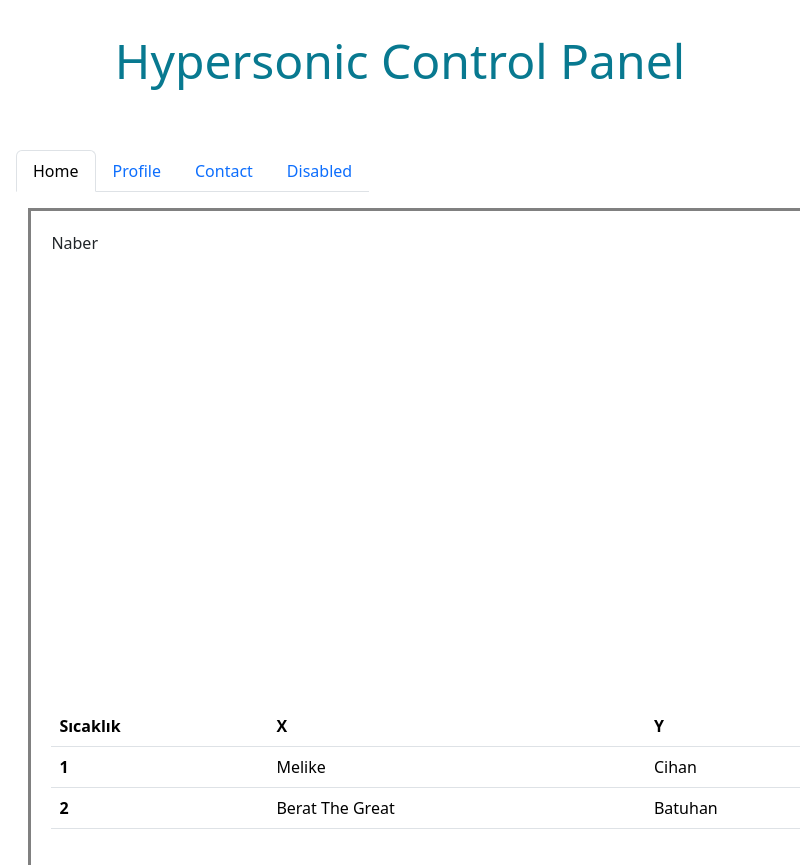
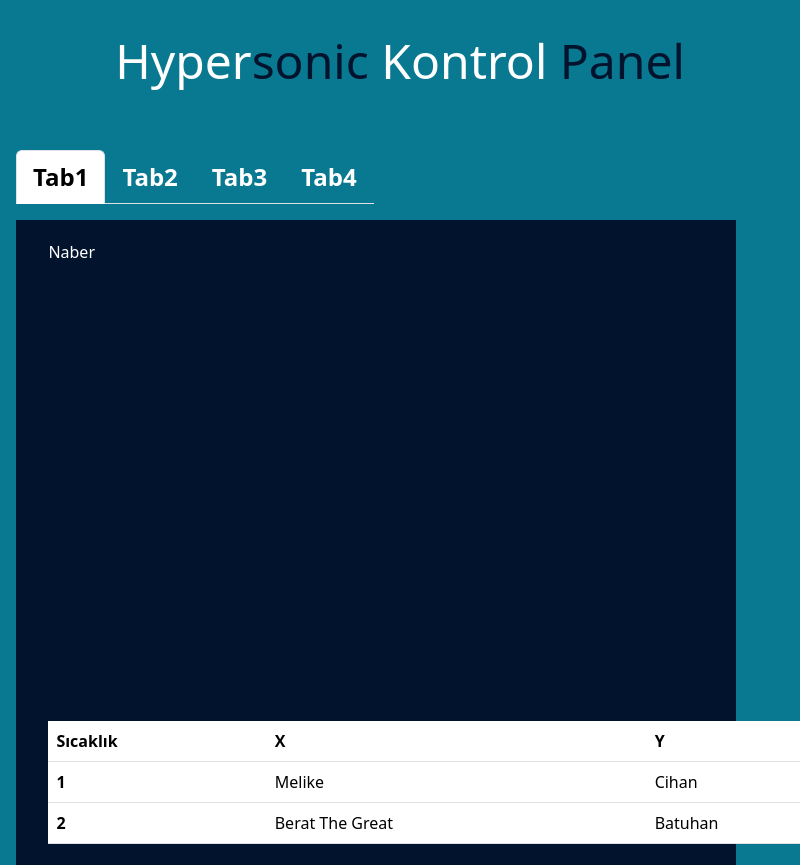
Before and after one commit to ozkanerbatu/hyperloop, an Electron app: page index.html in a window 800 px wide. Shown: the top 865 px of the page. Drawn offline with nearby package versions, Linux system fonts and the light colour scheme.

Commit message:
Add files via upload
Renk değişikliği

```diff
--- a/index.html
+++ b/index.html
@@ -15,27 +15,27 @@
     <div class="header">
         <section class="home" id="home"><!--Blog title-->
             <div class="home-text">
-                <h2 class="home-title">Hyper<span>sonic</span> Control <span>Panel</span></h2>
+                <h2 class="home-title">Hyper<span>sonic</span> Kontrol <span>Panel</span></h2>
             </div>
         </section>
     </div>
     <div class="tabs">
         <ul class="nav nav-tabs" id="myTab" role="tablist">
             <li class="nav-item" role="presentation">
-                <button class="nav-link active" id="home-tab" data-bs-toggle="tab" data-bs-target="#home-tab-pane"
-                    type="button" role="tab" aria-controls="home-tab-pane" aria-selected="true">Home</button>
+                <button class="nav-link active tab-button" id="home-tab" data-bs-toggle="tab" data-bs-target="#home-tab-pane"
+                    type="button" role="tab" aria-controls="home-tab-pane" aria-selected="true">Tab1</button>
             </li>
             <li class="nav-item" role="presentation">
-                <button class="nav-link" id="profile-tab" data-bs-toggle="tab" data-bs-target="#profile-tab-pane"
-                    type="button" role="tab" aria-controls="profile-tab-pane" aria-selected="false">Profile</button>
+                <button class="nav-link tab-button" id="profile-tab" data-bs-toggle="tab" data-bs-target="#profile-tab-pane"
+                    type="button" role="tab" aria-controls="profile-tab-pane" aria-selected="false">Tab2</button>
             </li>
             <li class="nav-item" role="presentation">
-                <button class="nav-link" id="contact-tab" data-bs-toggle="tab" data-bs-target="#contact-tab-pane"
-                    type="button" role="tab" aria-controls="contact-tab-pane" aria-selected="false">Contact</button>
+                <button class="nav-link tab-button" id="contact-tab" data-bs-toggle="tab" data-bs-target="#contact-tab-pane"
+                    type="button" role="tab" aria-controls="contact-tab-pane" aria-selected="false">Tab3</button>
             </li>
             <li class="nav-item" role="presentation">
-                <button class="nav-link" id="disabled-tab" data-bs-toggle="tab" data-bs-target="#disabled-tab-pane"
-                    type="button" role="tab" aria-controls="disabled-tab-pane" aria-selected="false">Disabled</button>
+                <button class="nav-link tab-button" id="disabled-tab" data-bs-toggle="tab" data-bs-target="#disabled-tab-pane"
+                    type="button" role="tab" aria-controls="disabled-tab-pane" aria-selected="false">Tab4</button>
             </li>
         </ul>
     </div>
@@ -50,7 +50,7 @@
                     <div class="Tables">
                         <table class="table">
                             <thead>
-                                <tr>
+                                <tr class="Tables">
                                     <th scope="col">Sıcaklık</th>
                                     <th scope="col">X</th>
                                     <th scope="col">Y</th>
@@ -58,13 +58,13 @@
                                 </tr>
                             </thead>
                             <tbody>
-                                <tr>
+                                <tr class="Tables">
                                     <th scope="row">1</th>
                                     <td>Melike</td>
                                     <td>Cihan</td>
                                     <td>Elif</td>
                                 </tr>
-                                <tr>
+                                <tr class="Tables">
                                     <th scope="row">2</th>
                                     <td>Berat The Great</td>
                                     <td>Batuhan</td>
--- a/style.css
+++ b/style.css
@@ -2,10 +2,13 @@ body {
     margin: 0;
     padding: 0;
     max-width: 1320px;
+    background-color: #087990;
 }
+
 section {
     padding-top: 2rem;
 }
+
 .header {
     position: fixed;
     top: 0;
@@ -15,7 +18,6 @@ section {
 
 .home {
     width: 100%;
-    background: #fff;
     display: grid;
     justify-content: center;
     align-items: center;
@@ -24,11 +26,12 @@ section {
 
 .home-text {
     text-align: center;
-    color:#087990;
+    color: #fff;
 }
 
 .home-text span {
-    color:#087990; /*Daha sonra değiştirilebilir*/
+    color: #02132e;
+    /*Daha sonra değiştirilebilir*/
 }
 
 .home-title {
@@ -42,10 +45,11 @@ section {
     margin-top: 150px;
     margin-left: 2%;
     width: 100%;
+
 }
 
 .tab-button {
-    color: #087990;
+    color: #fff;
     font-size: 1.5rem;
     text-decoration: none;
     font-weight: 600;
@@ -55,6 +59,8 @@ section {
     display: flex;
     justify-content: flex-start;
     margin: 2%;
+    background-color: #02132e;
+    color: #fff;
 }
 
 .footer {
@@ -70,53 +76,65 @@ section {
     height: 50px;
 }
 
-.progress-container{
+.progress-container {
     width: 50%;
 }
-.progress-text{
+
+.progress-text {
     text-align: center;
 }
-.progress-tool{
+
+.progress-tool {
     height: 25px;
 }
-.Content{
+
+.Content {
     display: flex;
     flex-direction: column;
     justify-content: space-between;
-    border: 3px solid gray;/* Sizin içeriğinizi sığdırmanız gereken yeri belirlemek amacıyla yaptım */
     width: 1320px;
     height: 660px;
     padding: 2%;
 
 }
-.photage-container{
+
+.photage-container {
     display: flex;
     flex-direction: column;
     justify-content: space-between;
-    border: 3px solid gray;
     display: flex;
     width: 100%;
     padding: 2%;
     margin-left: 2%;
+    background-color: #02132e;
+
 
 }
-.image{
+
+.image {
     width: 600px;
     height: 200px;
     object-fit: cover;
     object-position: center;
 }
-h3{
-    color: #087990;
+
+h3 {
+    color: #fff;
 }
-@media(max-width:1440px){
-    .Content{
+.Tables{
+    color: #fff;
+}
+
+@media(max-width:1440px) {
+    .Content {
         width: 1020px;
     }
-    .image{
+
+    .image {
         width: 300px;
     }
-    .footer{
+
+    .footer {
         justify-content: space-around;
     }
 }
```
